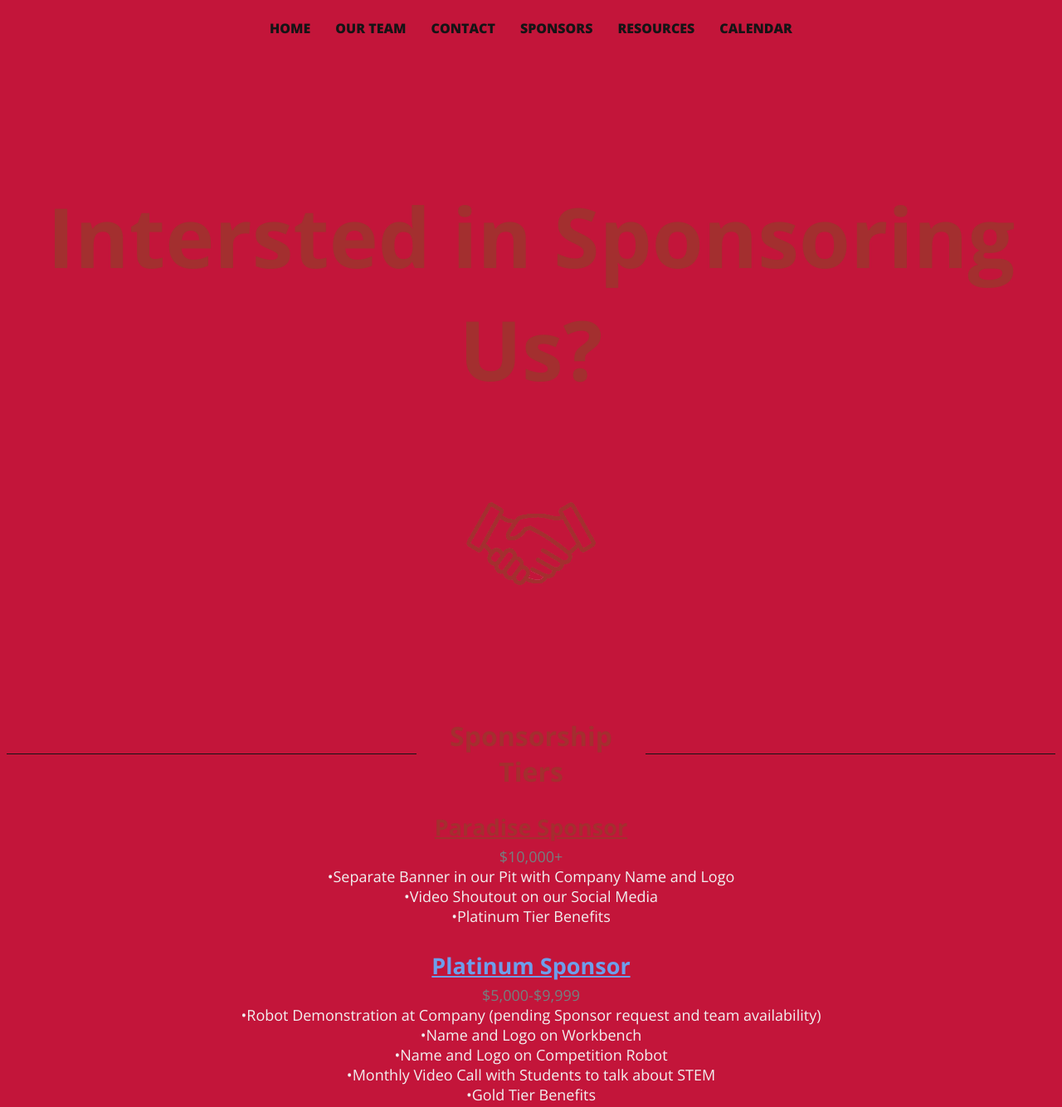
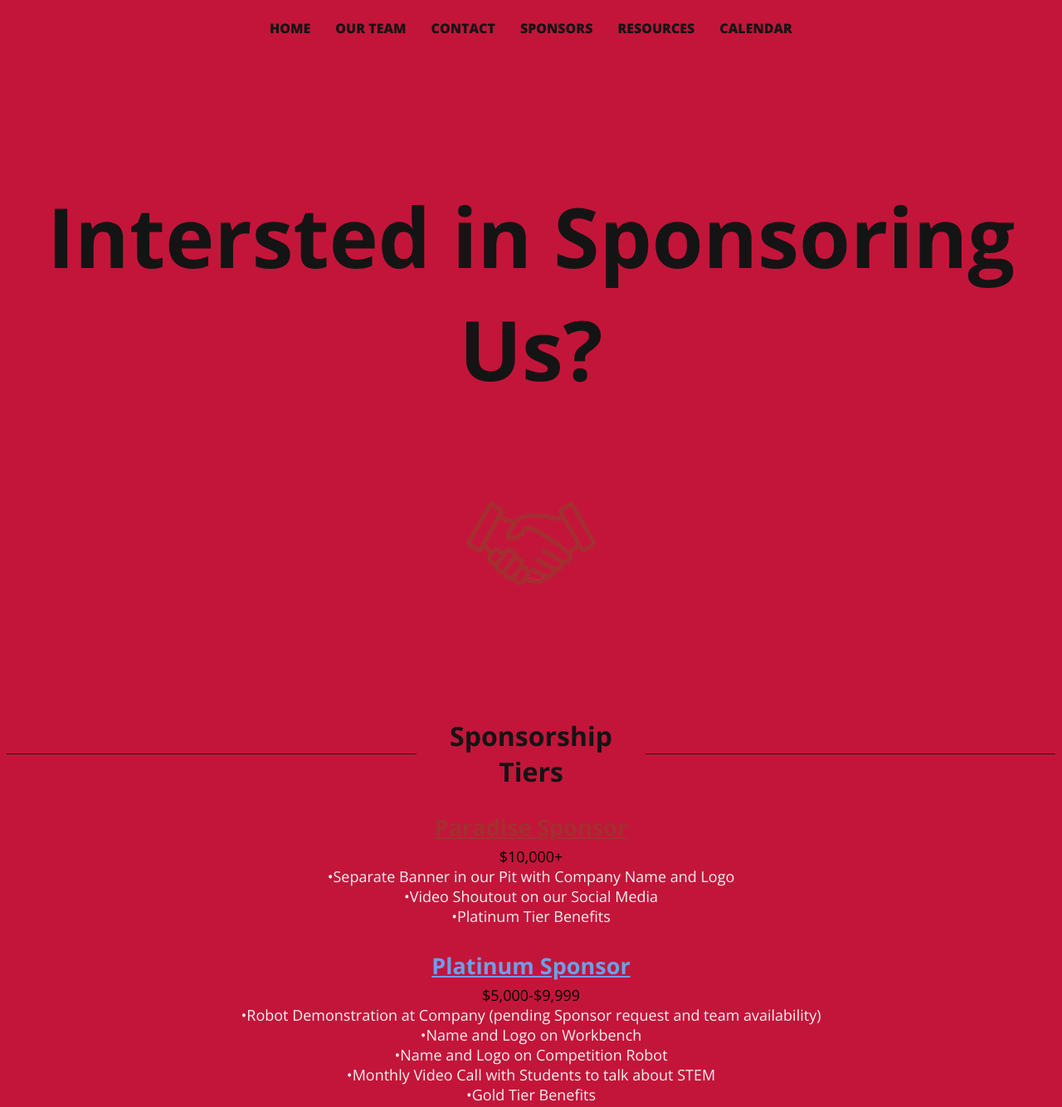
Before and after one commit to TeamParadise/Team_Website, a plain HTML site: page Pages/Sponsors.html in a window 1280 px wide. Shown: the top 1334 px of the page at 83% size. Drawn offline with Linux system fonts and the light colour scheme.

Commit message:
Update style.css

```diff
--- a/Pages/style.css
+++ b/Pages/style.css
@@ -74,7 +74,7 @@
         justify-content: center;
       }
       h1{
-        color:rgb(163, 47, 47)
+        color: #141415
       }
       /*Mobile*/
       @media screen and (max-width: 1200px) {
@@ -132,7 +132,7 @@
 
       .page-title{
         font-size: 100px;
-        color:rgb(163, 47, 47);
+        color: #141415;
         font-family: OpenSans;
       }
       .Title-Container{
@@ -166,7 +166,7 @@
         color: rgb(224, 198, 83);
       }
       .sponsor-amount{
-        color: #738180;
+        color: #000000;
         size:18px;
       }
       .sponsor-detail{
```
